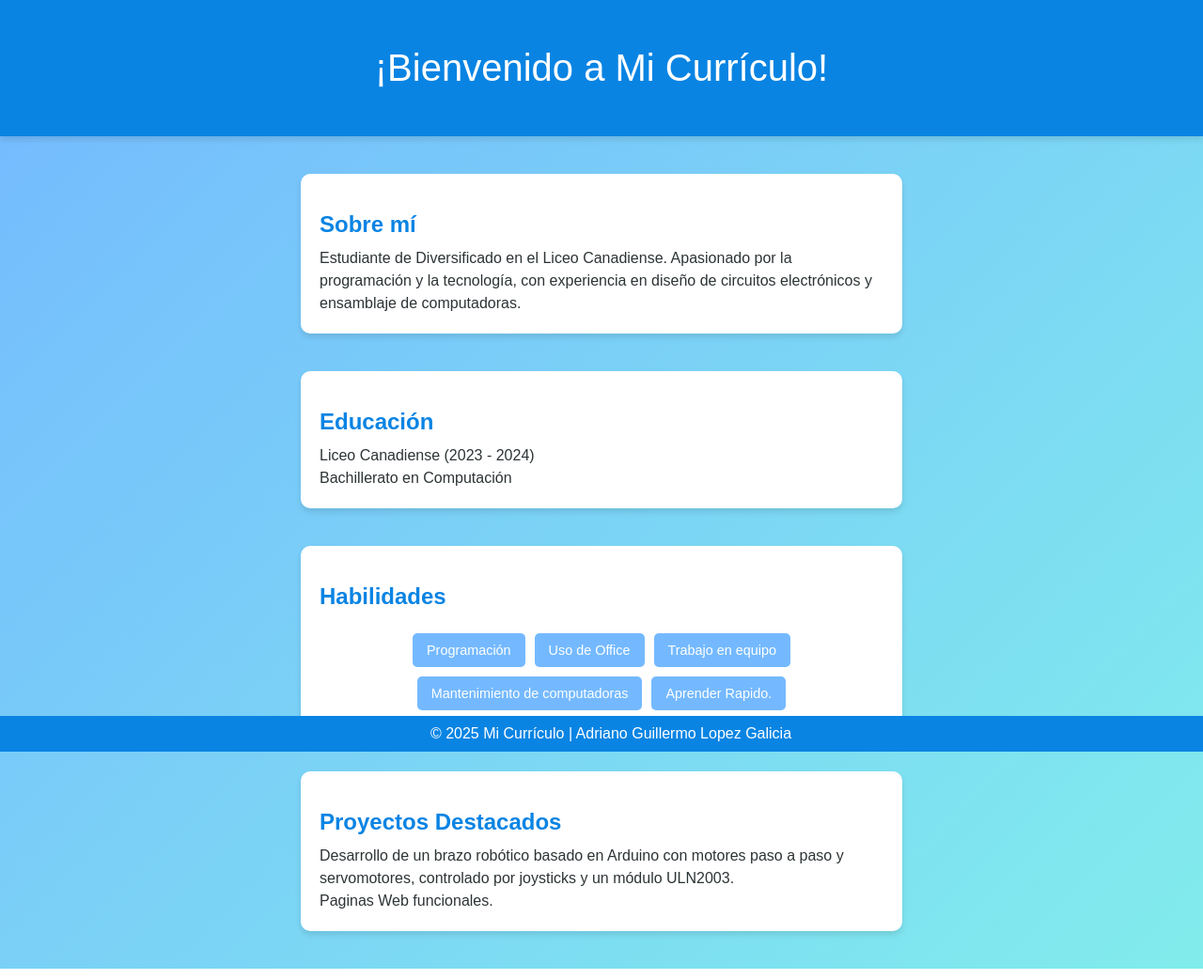
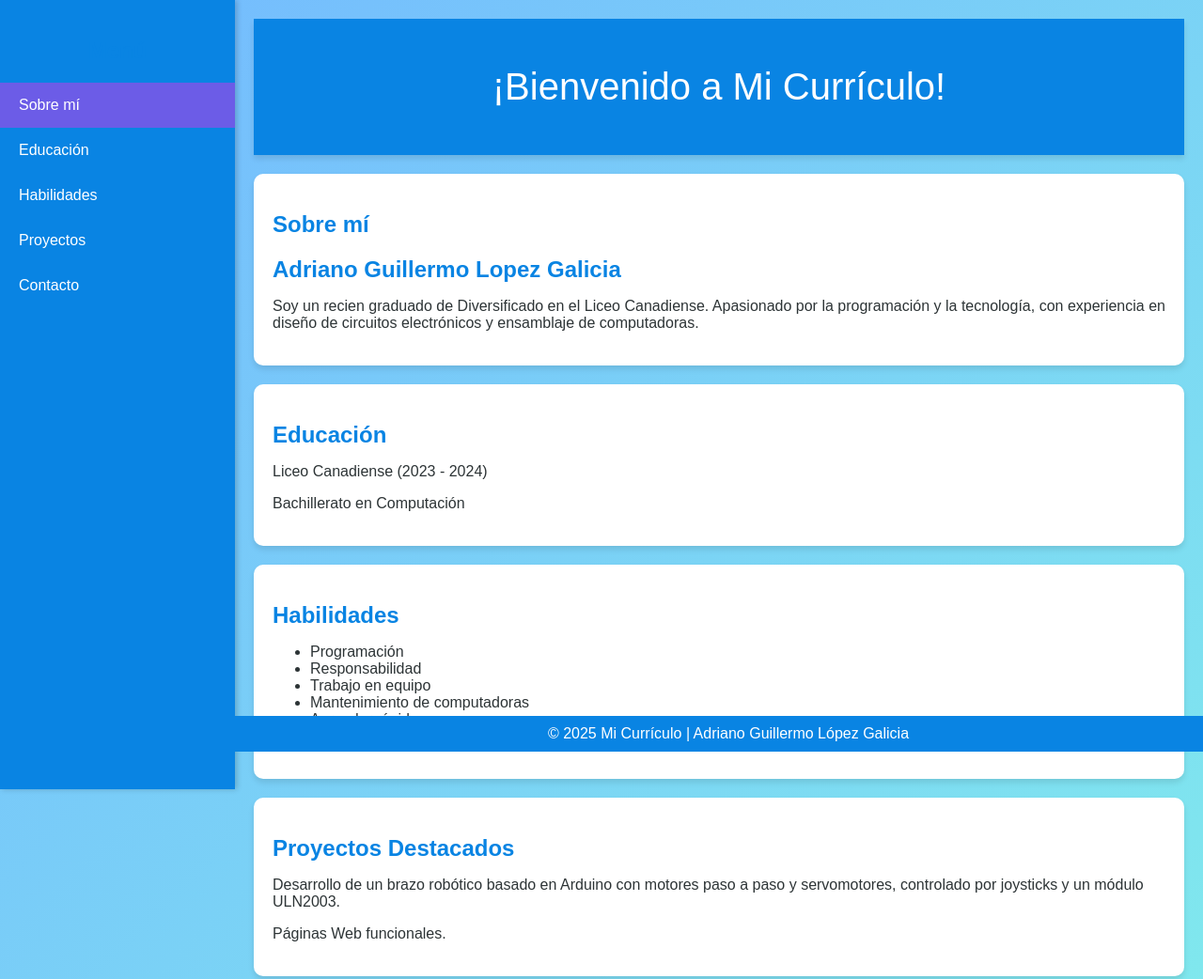
Before and after one commit to AdrianYung/CV, a plain HTML site: page index.html in a window 1280 px wide. Shown: the top 1042 px of the page at 94% size. Drawn offline with Linux system fonts and the light colour scheme.

Commit message:
index.html

```diff
--- a/index.html
+++ b/index.html
@@ -10,7 +10,58 @@
             font-family: 'Arial', sans-serif;
             background: linear-gradient(135deg, #74b9ff, #81ecec);
             color: #2d3436;
-            overflow-x: hidden;
+            display: flex;
+            overflow: hidden;
+        }
+
+        /* Barra lateral */
+        .sidebar {
+            width: 250px;
+            background-color: #0984e3;
+            color: white;
+            height: 100vh;
+            padding: 20px 0;
+            position: fixed;
+            box-shadow: 2px 0 6px rgba(0, 0, 0, 0.2);
+        }
+
+        .sidebar h2 {
+            text-align: center;
+            margin-bottom: 20px;
+            font-size: 1.5rem;
+        }
+
+        .sidebar ul {
+            list-style: none;
+            padding: 0;
+        }
+
+        .sidebar ul li {
+            padding: 15px 20px;
+            cursor: pointer;
+            transition: background-color 0.3s;
+        }
+
+        .sidebar ul li:hover {
+            background-color: #74b9ff;
+        }
+
+        .sidebar ul li a {
+            color: white;
+            text-decoration: none;
+            display: block;
+        }
+
+        .sidebar ul li.active {
+            background-color: #6c5ce7;
+        }
+
+        /* Contenido principal */
+        .content {
+            margin-left: 250px;
+            padding: 20px;
+            width: calc(100% - 250px);
+            overflow-y: auto;
         }
 
         header {
@@ -20,23 +71,6 @@
             color: white;
             font-size: 2.5rem;
             box-shadow: 0 4px 6px rgba(0, 0, 0, 0.1);
-            animation: slideDown 1s ease-out;
-        }
-
-        @keyframes slideDown {
-            from {
-                transform: translateY(-100%);
-            }
-            to {
-                transform: translateY(0);
-            }
-        }
-
-        .container {
-            padding: 20px;
-            display: flex;
-            flex-direction: column;
-            align-items: center;
         }
 
         .card {
@@ -44,10 +78,24 @@
             border-radius: 10px;
             padding: 20px;
             box-shadow: 0 4px 6px rgba(0, 0, 0, 0.1);
-            margin: 20px;
-            width: 80%;
-            max-width: 600px;
+            margin: 20px 0;
             animation: fadeIn 1s ease-in-out;
+        }
+
+        h2 {
+            margin-bottom: 10px;
+            color: #0984e3;
+        }
+
+        footer {
+            text-align: center;
+            padding: 10px;
+            background: #0984e3;
+            color: white;
+            position: fixed;
+            bottom: 0;
+            width: calc(100% - 250px);
+            left: 250px;
         }
 
         @keyframes fadeIn {
@@ -60,92 +108,64 @@
                 transform: scale(1);
             }
         }
-
-        h2 {
-            margin-bottom: 10px;
-            color: #0984e3;
-        }
-
-        p {
-            margin: 0;
-            line-height: 1.5;
-        }
-
-        .skills {
-            display: flex;
-            flex-wrap: wrap;
-            justify-content: center;
-            margin-top: 20px;
-        }
-
-        .skill {
-            background: #74b9ff;
-            color: white;
-            padding: 10px 15px;
-            border-radius: 5px;
-            margin: 5px;
-            font-size: 0.9rem;
-            animation: popIn 0.5s ease-out;
-        }
-
-        @keyframes popIn {
-            from {
-                transform: scale(0.8);
-                opacity: 0;
-            }
-            to {
-                transform: scale(1);
-                opacity: 1;
-            }
-        }
-
-        footer {
-            text-align: center;
-            padding: 10px;
-            background: #0984e3;
-            color: white;
-            position: fixed;
-            bottom: 0;
-            width: 100%;
-        }
     </style>
 </head>
 <body>
-    <header>
-        ¡Bienvenido a Mi Currículo!
-    </header>
-    <div class="container">
-        <div class="card">
+
+    <div class="sidebar">
+        <h2>Menú</h2>
+        <ul>
+            <li class="active"><a href="#sobre-mi">Sobre mí</a></li>
+            <li><a href="#educacion">Educación</a></li>
+            <li><a href="#habilidades">Habilidades</a></li>
+            <li><a href="#proyectos">Proyectos</a></li>
+            <li><a href="#contacto">Contacto</a></li>
+        </ul>
+    </div>
+
+    <div class="content">
+        <header>
+            ¡Bienvenido a Mi Currículo!
+        </header>
+        <div id="sobre-mi" class="card">
             <h2>Sobre mí</h2>
-            <p>Estudiante de Diversificado en el Liceo Canadiense. Apasionado por la programación y la tecnología, con experiencia en diseño de circuitos electrónicos y ensamblaje de computadoras.</p>
+            <h2>Adriano Guillermo Lopez Galicia</h2>
+            <p>Soy un recien graduado  de Diversificado en el Liceo Canadiense. Apasionado por la programación y la tecnología, con experiencia en diseño de circuitos electrónicos y ensamblaje de computadoras.</p>
         </div>
 
-        <div class="card">
+        <div id="educacion" class="card">
             <h2>Educación</h2>
             <p>Liceo Canadiense (2023 - 2024)</p>
             <p>Bachillerato en Computación</p>
         </div>
 
-        <div class="card">
+        <div id="habilidades" class="card">
             <h2>Habilidades</h2>
-            <div class="skills">
-                <div class="skill">Programación</div>
-                <div class="skill">Uso de Office</div>
-                <div class="skill">Trabajo en equipo</div>
-                <div class="skill">Mantenimiento de computadoras</div>
-                <div class="skill">Aprender Rapido.</div>
-            </div>
+            <ul>
+                <li>Programación</li>
+                <li>Responsabilidad</li>
+                <li>Trabajo en equipo</li>
+                <li>Mantenimiento de computadoras</li>
+                <li>Aprender rápido</li>
+                <li>Me adapto Rapido</li>
+            </ul>
         </div>
 
-        <div class="card">
+        <div id="proyectos" class="card">
             <h2>Proyectos Destacados</h2>
             <p>Desarrollo de un brazo robótico basado en Arduino con motores paso a paso y servomotores, controlado por joysticks y un módulo ULN2003.</p>
-            <p>Paginas Web funcionales.</p>
+            <p>Páginas Web funcionales.</p>
+        </div>
+
+        <div id="contacto" class="card">
+            <h2>Contacto</h2>
+            <p>Correo: adrianogalicia473@gmail.com</p>
+            <p>Teléfono: +502 3746-1109</p>
         </div>
     </div>
 
     <footer>
-        © 2025 Mi Currículo | Adriano Guillermo Lopez Galicia
+        © 2025 Mi Currículo | Adriano Guillermo López Galicia
     </footer>
 </body>
 </html>
```
